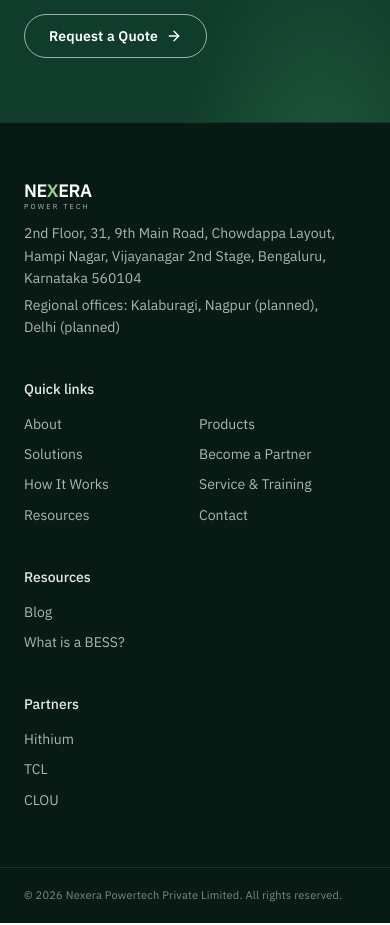
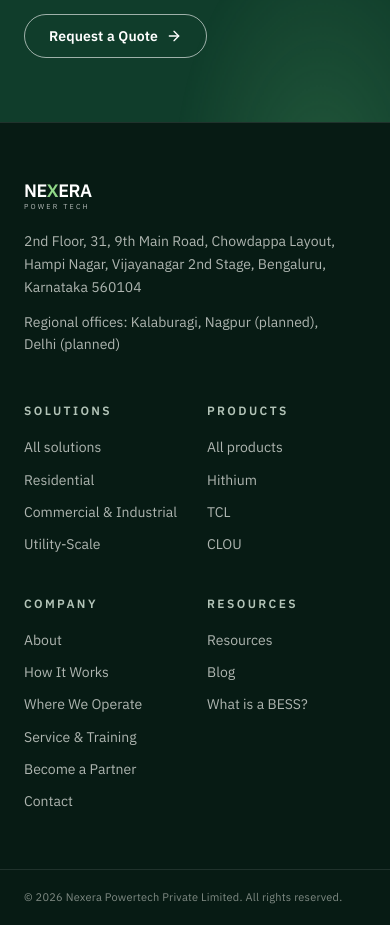
Before and after one commit to Soujanya-patil/Nexera, a React (Vite) app: page /products in a window 390 px wide. Shown: the part 7744-8669 px from the top of the page. Built offline with nearby package versions, Linux system fonts and the light colour scheme.

Commit message:
Footer regrouped into Solutions, Products, Company and Resources over existing routes, phone menu closes on outside tap and route change, At a glance grid sized to its figures, tabular spec values, and How It Works portal placeholder replaced by its four named areas marked in development

```diff
--- a/src/components/Footer.jsx
+++ b/src/components/Footer.jsx
@@ -1,83 +1,85 @@
 import { Link } from "react-router-dom";
 import Wordmark from "./Wordmark";
 import { ADDRESS, PHONE, phoneHref } from "../data/business";
+import { SOLUTION_PAGES } from "../data/solutions";
 
-const links = [
-  { label: "About", href: "/about" },
-  { label: "Products", href: "/products" },
-  { label: "Solutions", href: "/solutions" },
-  { label: "Become a Partner", href: "/become-a-partner" },
-  { label: "How It Works", href: "/how-it-works" },
-  { label: "Service & Training", href: "/service-training" },
-  { label: "Resources", href: "/resources" },
-  { label: "Contact", href: "/contact" },
-];
-
-// The Blog and its published articles (data/articles.js; drafts are never listed).
-const guides = [
-  { label: "Blog", href: "/blog" },
-  { label: "What is a BESS?", href: "/blog/what-is-bess" },
-];
-
-// The technology partners' pages.
-const partners = [
+// Every group lists existing routes only, each page once. Partner pages keep their order (Hithium, TCL,
+// CLOU); the Blog and its published articles come from data/articles.js (drafts are never listed).
+const groups = [
+  {
+    title: "Solutions",
+    links: [
+      { label: "All solutions", href: "/solutions" },
+      ...Object.values(SOLUTION_PAGES).map((s) => ({ label: s.label, href: s.path })),
+    ],
+  },
+  {
+    title: "Products",
+    links: [
+      { label: "All products", href: "/products" },
       { label: "Hithium", href: "/partners/hithium" },
       { label: "TCL", href: "/partners/tcl" },
       { label: "CLOU", href: "/partners/clou" },
+    ],
+  },
+  {
+    title: "Company",
+    links: [
+      { label: "About", href: "/about" },
+      { label: "How It Works", href: "/how-it-works" },
+      { label: "Where We Operate", href: "/where-we-operate" },
+      { label: "Service & Training", href: "/service-training" },
+      { label: "Become a Partner", href: "/become-a-partner" },
+      { label: "Contact", href: "/contact" },
+    ],
+  },
+  {
+    title: "Resources",
+    links: [
+      { label: "Resources", href: "/resources" },
+      { label: "Blog", href: "/blog" },
+      { label: "What is a BESS?", href: "/blog/what-is-bess" },
+    ],
+  },
 ];
+
+const linkClass =
+  "link inline-flex items-center transition-colors duration-fast hover:text-accent focus-visible:text-accent pointer-coarse:min-h-11 pointer-coarse:min-w-11";
 
 export default function Footer() {
   return (
     <footer className="border-t border-white/10 bg-deep-grid text-paper/70">
-      <div className="container-site py-14 grid gap-10 md:grid-cols-[minmax(0,1fr)_minmax(0,1fr)_auto_auto]">
-        <div>
+      {/* Brand and contact first (full width on phones and tablets), then four link groups: two
+          columns on phones, four from 768 px, beside the brand column from 1024 px. */}
+      <div className="container-site grid gap-x-10 gap-y-12 py-14 lg:grid-cols-[minmax(0,1.15fr)_minmax(0,2fr)] lg:py-16">
+        <div className="max-w-sm">
           <Wordmark className="text-lg text-white" />
-          <address className="mt-3 text-small not-italic">{ADDRESS}</address>
+          <address className="mt-5 text-small not-italic leading-relaxed">{ADDRESS}</address>
           {PHONE && (
-            <p className="mt-1 text-small">
-              <a href={phoneHref(PHONE)} className="link inline-flex items-center transition-colors duration-fast hover:text-accent focus-visible:text-accent pointer-coarse:min-h-11 pointer-coarse:min-w-11">
+            <p className="mt-3 text-small">
+              <a href={phoneHref(PHONE)} className={`${linkClass} font-medium text-white/90`}>
                 {PHONE}
               </a>
             </p>
           )}
-          <p className="mt-1 text-small">Regional offices: Kalaburagi, Nagpur (planned), Delhi (planned)</p>
+          <p className="mt-3 text-small">Regional offices: Kalaburagi, Nagpur (planned), Delhi (planned)</p>
         </div>
-        <div>
-          <p className="text-small font-medium text-white/90">Quick links</p>
-          <ul className="mt-3 grid grid-cols-2 gap-2 text-small pointer-coarse:gap-0">
-            {links.map((l) => (
-              <li key={l.label}>
-                <Link to={l.href} className="link inline-flex items-center transition-colors duration-fast hover:text-accent focus-visible:text-accent pointer-coarse:min-h-11 pointer-coarse:min-w-11">
+        <nav aria-label="Footer" className="grid grid-cols-2 gap-x-6 gap-y-10 md:grid-cols-4">
+          {groups.map((g) => (
+            <div key={g.title}>
+              <p className="eyebrow text-label">{g.title}</p>
+              <ul className="mt-4 grid gap-2.5 text-small pointer-coarse:gap-0">
+                {g.links.map((l) => (
+                  <li key={l.href}>
+                    <Link to={l.href} className={linkClass}>
                       {l.label}
                     </Link>
                   </li>
                 ))}
               </ul>
             </div>
-        <div>
-          <p className="text-small font-medium text-white/90">Resources</p>
-          <ul className="mt-3 grid gap-2 text-small pointer-coarse:gap-0">
-            {guides.map((l) => (
-              <li key={l.label}>
-                <Link to={l.href} className="link inline-flex items-center transition-colors duration-fast hover:text-accent focus-visible:text-accent pointer-coarse:min-h-11 pointer-coarse:min-w-11">
-                  {l.label}
-                </Link>
-              </li>
           ))}
-          </ul>
-        </div>
-        <div>
-          <p className="text-small font-medium text-white/90">Partners</p>
-          <ul className="mt-3 grid gap-2 text-small pointer-coarse:gap-0">
-            {partners.map((l) => (
-              <li key={l.label}>
-                <Link to={l.href} className="link inline-flex items-center transition-colors duration-fast hover:text-accent focus-visible:text-accent pointer-coarse:min-h-11 pointer-coarse:min-w-11">
-                  {l.label}
-                </Link>
-              </li>
-            ))}
-          </ul>
-        </div>
+        </nav>
       </div>
       <div className="border-t border-white/10">
         <p className="container-site py-5 text-micro text-paper/50">
--- a/src/components/Nav.jsx
+++ b/src/components/Nav.jsx
@@ -1,5 +1,5 @@
 import { useEffect, useRef, useState } from "react";
-import { Link, NavLink } from "react-router-dom";
+import { Link, NavLink, useLocation } from "react-router-dom";
 import Wordmark from "./Wordmark";
 import { useMagnetic } from "../lib/magnetic";
 
@@ -69,6 +69,18 @@
     return () => window.removeEventListener("scroll", onScroll);
   }, []);
 
+  // The phone menu closes on any route change (the logo, a link in the page) and on a tap outside the
+  // header, as well as from its own links.
+  const { pathname } = useLocation();
+  const header = useRef(null);
+  useEffect(() => setOpen(false), [pathname]);
+  useEffect(() => {
+    if (!open) return;
+    const onDown = (e) => !header.current?.contains(e.target) && setOpen(false);
+    document.addEventListener("pointerdown", onDown);
+    return () => document.removeEventListener("pointerdown", onDown);
+  }, [open]);
+
   // The phone menu closes with Escape (focus back on its button).
   const toggle = useRef(null);
   useEffect(() => {
@@ -93,6 +105,7 @@
     // nothing below moves), its ground turns translucent over a blur, and a hairline and shadow fade in.
     // Transform and opacity only.
     <header
+      ref={header}
       data-scrolled={scrolled || undefined}
       data-ground="dark"
       className={`sticky top-0 z-50 isolate transition-[translate] duration-base ease-emphasized ${scrolled ? "-translate-y-2" : ""}`}
--- a/src/pages/HowItWorks.jsx
+++ b/src/pages/HowItWorks.jsx
@@ -1,8 +1,17 @@
 import { useLayoutEffect, useMemo, useRef } from "react";
 import { Link } from "react-router-dom";
+import { GraduationCap, Map, Ticket, Workflow } from "lucide-react";
 import PageHeader from "../components/PageHeader";
 import { useScrollReveal } from "../lib/scrollReveal";
 import { useMediaQuery, useScrollSteps } from "../lib/scrollSteps";
+
+// Partner Portal areas, as named in the section's copy.
+const PORTAL = [
+  { icon: Map, label: "Territory map" },
+  { icon: Workflow, label: "Pipeline" },
+  { icon: GraduationCap, label: "Training status" },
+  { icon: Ticket, label: "Warranty tickets" },
+];
 
 const journey = [
   { step: "01", title: "Application & Fit Assessment", copy: "Region, business, and segment reviewed before anything else." },
@@ -99,9 +108,18 @@
             In development — a preview of what every distributor will get: territory
             map, pipeline, training status, and warranty tickets.
           </p>
-          <div data-sr className="mt-8 aspect-video max-w-2xl rounded-card border border-line bg-white flex items-center justify-center">
-            <p className="text-small text-copy">Partner Portal preview — coming soon</p>
-          </div>
+          {/* The four portal areas the copy names, each marked as in development (no mock screenshot). */}
+          <ul className="mt-8 grid gap-4 sm:grid-cols-2 lg:grid-cols-4">
+            {PORTAL.map(({ icon: Icon, label }) => (
+              <li key={label} data-sr className="flex flex-col rounded-card border border-line bg-white p-5">
+                <span aria-hidden="true" className="grid h-11 w-11 place-items-center rounded-full bg-ice text-ink">
+                  <Icon className="h-5 w-5" strokeWidth={1.7} />
+                </span>
+                <p className="mt-4 text-body font-semibold text-ink">{label}</p>
+                <span className="mt-3 self-start rounded-full border border-line bg-ice px-2.5 py-1 eyebrow text-label">In development</span>
+              </li>
+            ))}
+          </ul>
         </div>
       </section>
 
--- a/src/pages/ProductDetail.jsx
+++ b/src/pages/ProductDetail.jsx
@@ -42,6 +42,8 @@
 import { DUR, STAGGER } from "../lib/tokens";
 
 const TAB_ID = "spec-tabs";
+// "At a glance" grid columns by the number of key figures.
+const GLANCE_COLS = { 2: "sm:grid-cols-2 lg:max-w-wide", 3: "md:grid-cols-3", 4: "sm:grid-cols-2 lg:grid-cols-4" };
 const ICONS = { Boxes, Cpu, Expand, Flame, Gauge, LandPlot, Layers, Minimize2, Monitor, Network, ShieldCheck, Snowflake, Sun, Thermometer, Zap };
 
 /**
@@ -75,7 +77,7 @@
               style={{ animationDelay: `${i * 40}ms` }}
             >
               <dt className="text-small text-copy">{row.label}</dt>
-              <dd className="text-small font-medium text-ink">{row.value}</dd>
+              <dd className="text-small font-medium tabular-nums text-ink">{row.value}</dd>
             </div>
           ))}
         </dl>
@@ -295,7 +297,8 @@
         <div className="container-site">
           <p className="eyebrow text-muted">Key specifications</p>
           <AnimatedText className="mt-eyebrow text-h2 font-semibold text-ink">At a glance</AnimatedText>
-          <dl className="mt-8 grid gap-4 sm:grid-cols-2 lg:grid-cols-4">
+          {/* Columns follow the number of figures (2–4), so a row never ends in an empty slot. */}
+          <dl className={`mt-8 grid gap-4 ${GLANCE_COLS[product.keySpecs.length] ?? GLANCE_COLS[4]}`}>
             {product.keySpecs.map((s) => (
               <div
                 data-sr
```
Lines whose indentation alone changed are shown as unchanged.
